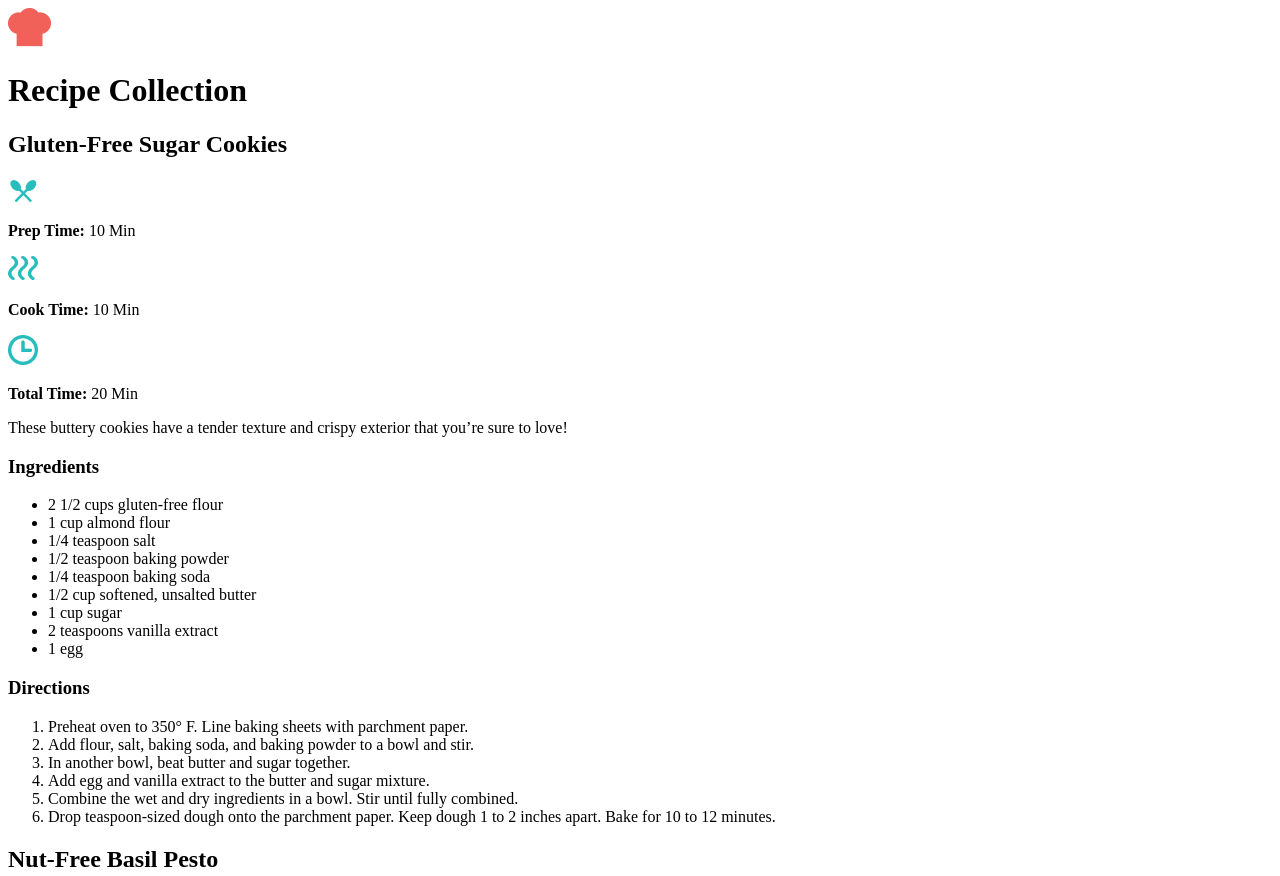
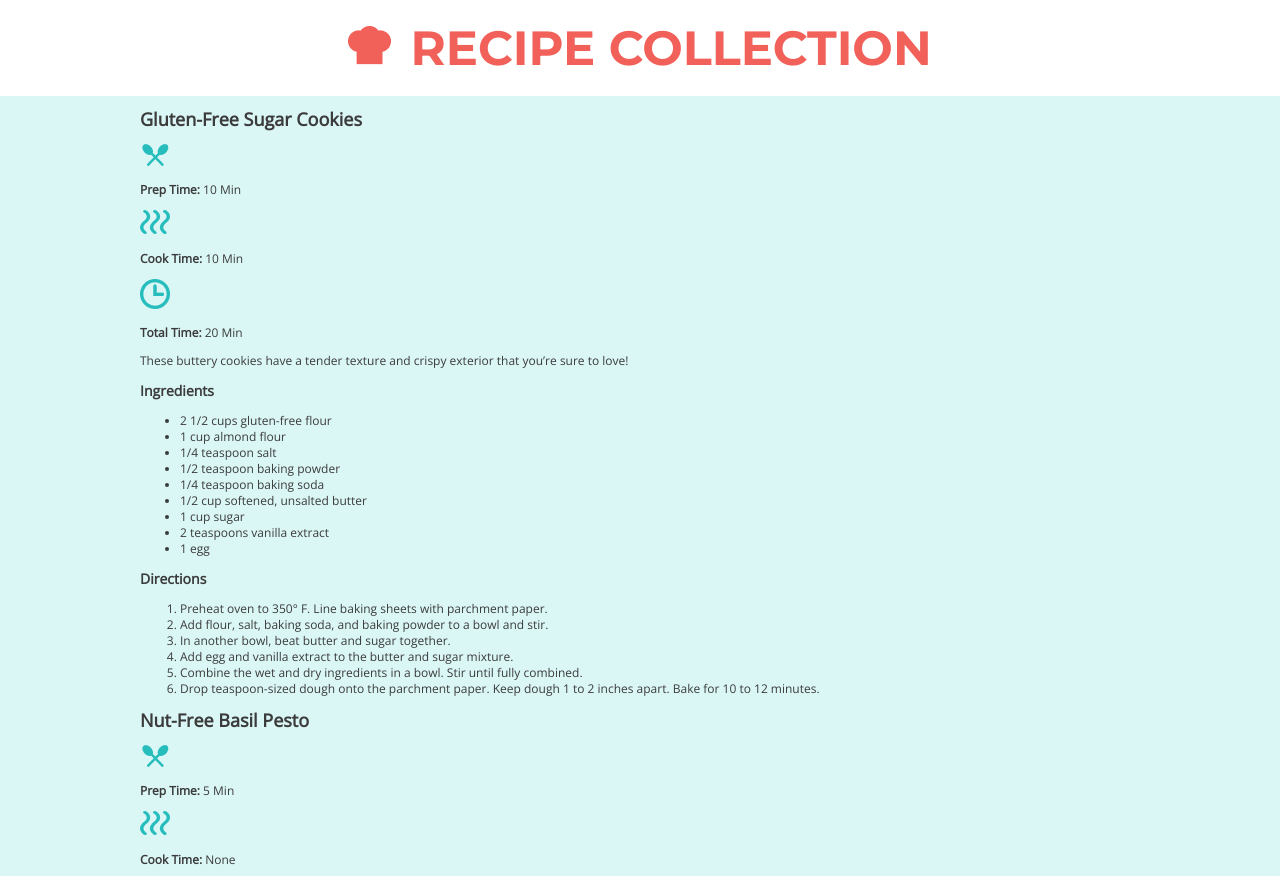
Before and after one commit to skillcrush/html-css-recipe-card, a plain HTML site: page index.html in a window 1280 px wide. Shown: the top 876 px of the page. Drawn offline with nearby package versions, Linux system fonts and the light colour scheme.

Commit message:
Update HTML and CSS to match lesson steps

```diff
--- a/css/style.css
+++ b/css/style.css
@@ -1,11 +1,13 @@
+/****** Global Styles ******/
 body {
 	background: #DAF7F6;
+	color: #3B3B3B;
 	font-family: 'Open Sans', sans-serif;
 	font-size: 12px;
 	line-height: 16px;
-	color: #3B3B3B;
 }
 
+/****** Header Styles ******/
 header {
 	background: #FFFFFF;
 	text-align: center;
@@ -17,14 +19,15 @@ h1 {
 	margin: 0;
 	font-family: 'Montserrat', sans-serif;
 	font-size: 48px;
+	color: #F16059;
 	text-transform: uppercase;
-	color: #F16059;
 }
 
 header img {
 	margin-right: 16px;
 }
 
+/****** Main Styles ******/
 main {
 	width: 1000px;
 	margin: 0 auto;
--- a/index.html
+++ b/index.html
@@ -4,6 +4,8 @@
 <head>
     <meta charset="utf-8">
     <title>Recipe Cards Project</title>
+    <link rel="stylesheet" href="css/normalize.css">
+    <link rel="stylesheet" href="css/style.css">
     <link rel="preconnect" href="https://fonts.googleapis.com">
     <link rel="preconnect" href="https://fonts.gstatic.com" crossorigin>
     <link href="https://fonts.googleapis.com/css2?family=Montserrat:wght@700&family=Open+Sans&display=swap"
```
